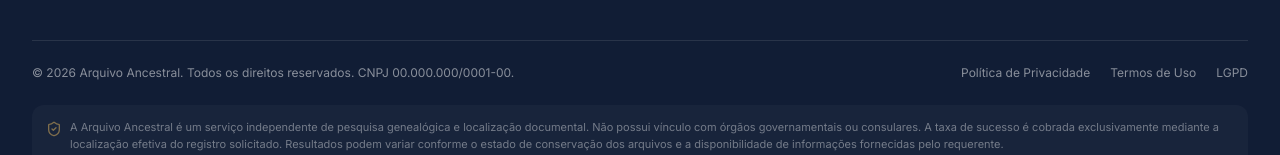
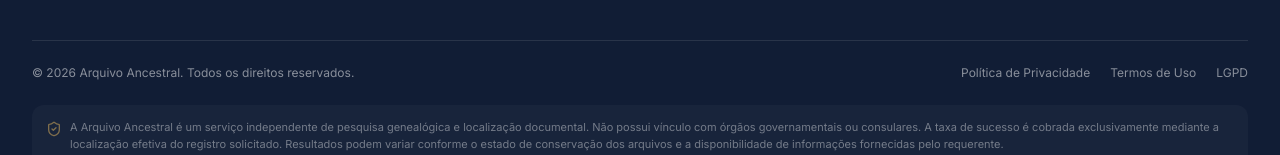
Before and after one commit to gabstaloch/arquivoancestral, a Next.js app: page / in a window 1280 px wide. Shown: the part 5922-6077 px from the top of the page. Built offline with nearby package versions, Linux system fonts and the light colour scheme.

Commit message:
713e1aa3-70d0-4fd8-8d13-68a0e070a477

```diff
--- a/src/components/landing/site-footer.tsx
+++ b/src/components/landing/site-footer.tsx
@@ -136,7 +136,7 @@ export function SiteFooter() {
         <div className="mt-10 flex flex-col gap-4 border-t border-white/10 pt-6 text-xs text-white/50 sm:flex-row sm:items-center sm:justify-between">
           <p>
             © {new Date().getFullYear()} {SITE.brand}. Todos os direitos
-            reservados. CNPJ 00.000.000/0001-00.
+            reservados.
           </p>
           <div className="flex flex-wrap items-center gap-x-5 gap-y-2">
             <a href="#" className="transition-colors hover:text-white">
```
